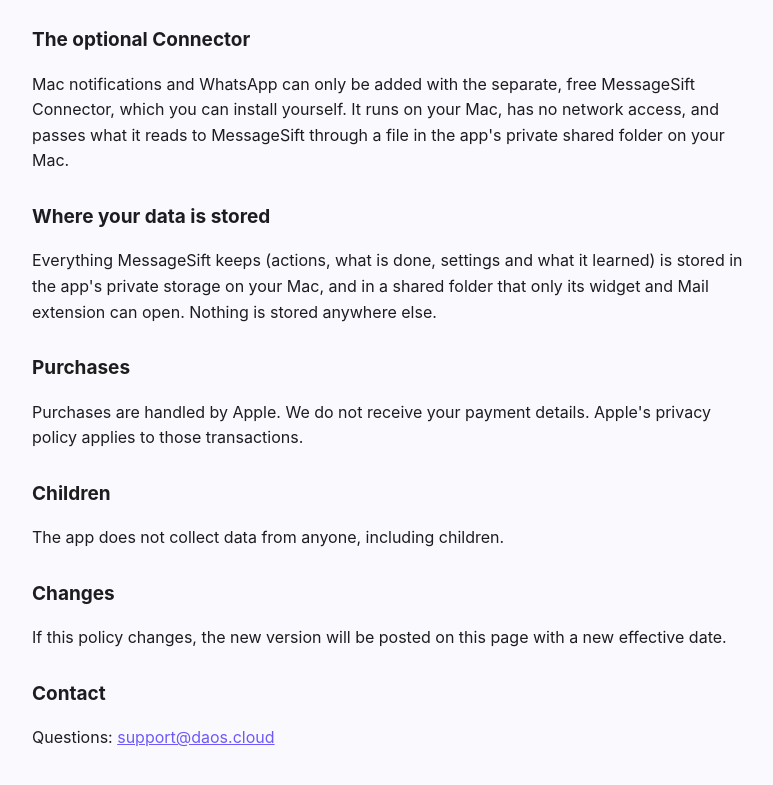
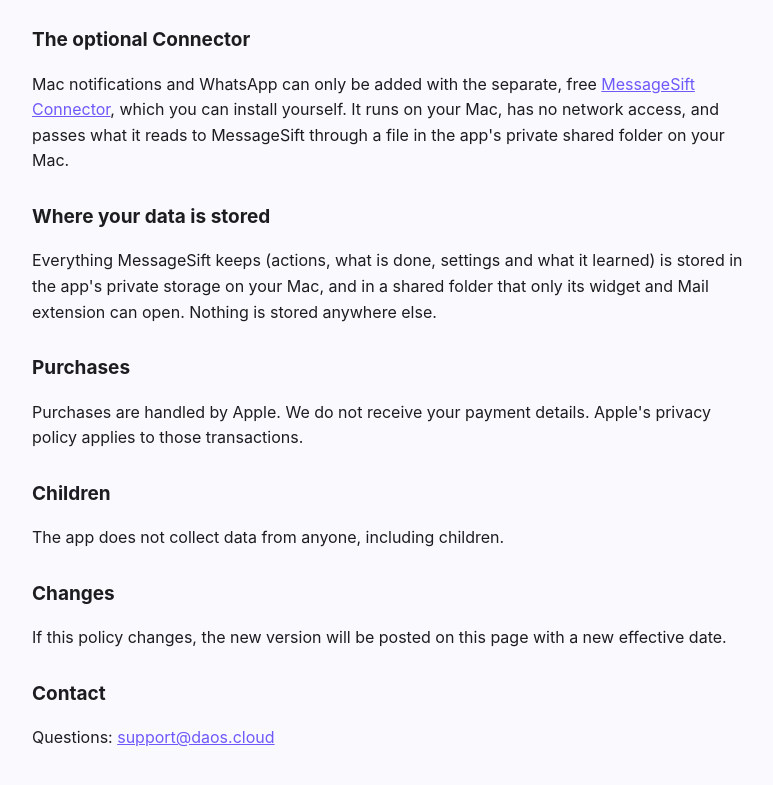
Before and after one commit to indaos/messagesift, a plain HTML site: page privacy-policy.html in a window 1280 px wide. Shown: the part 1168-1953 px from the top of the page, without its empty margins (248-1021 px from the left). Drawn offline with Linux system fonts and the light colour scheme.

Commit message:
Link the MessageSift Connector

```diff
--- a/privacy-policy.html
+++ b/privacy-policy.html
@@ -38,7 +38,7 @@
 <p>If you connect Slack, GitHub, GitLab, Jira, Linear, Microsoft (Teams and Outlook) or Todoist, MessageSift talks directly from your Mac to that service with the key or sign-in you provide. Keys are stored in your Mac's keychain. Data goes only between your Mac and that service; that service's own privacy policy applies to it. We never receive it.</p>
 
 <h2>The optional Connector</h2>
-<p>Mac notifications and WhatsApp can only be added with the separate, free MessageSift Connector, which you can install yourself. It runs on your Mac, has no network access, and passes what it reads to MessageSift through a file in the app's private shared folder on your Mac.</p>
+<p>Mac notifications and WhatsApp can only be added with the separate, free <a href="https://github.com/indaos/MessageSift-Connector">MessageSift Connector</a>, which you can install yourself. It runs on your Mac, has no network access, and passes what it reads to MessageSift through a file in the app's private shared folder on your Mac.</p>
 
 <h2>Where your data is stored</h2>
 <p>Everything MessageSift keeps (actions, what is done, settings and what it learned) is stored in the app's private storage on your Mac, and in a shared folder that only its widget and Mail extension can open. Nothing is stored anywhere else.</p>
```
Also changed, not shown: support.html (+1 -1 lines).
